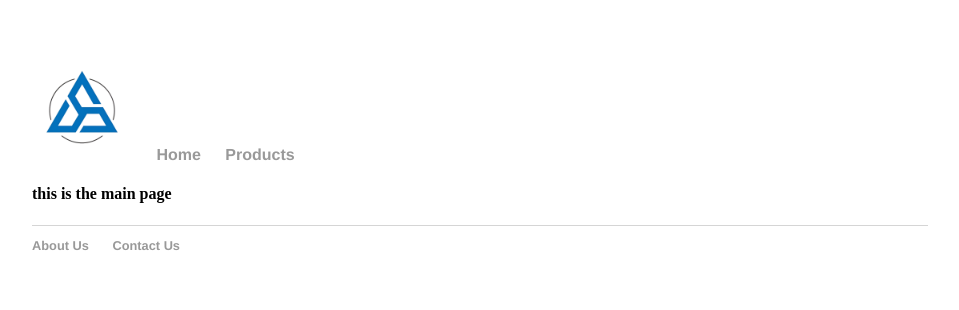
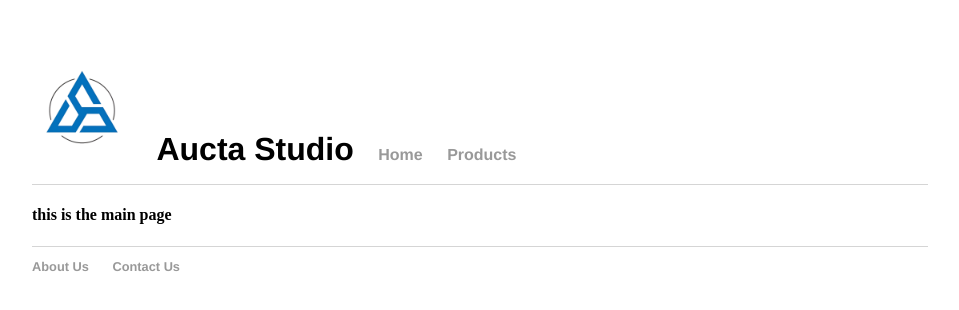
Before and after one commit to faithm2020/Aucta-Studio.github.io, a Jekyll site: the page built from index.html, in a window 1280 px wide. Shown: the top 310 px of the page, without its empty margins (160-1119 px from the left). Built offline with Jekyll 4.4.1, drawn with Linux system fonts in a browser that asks for light colours.

Commit message:
lil adjustment

```diff
--- a/_layouts/default.html
+++ b/_layouts/default.html
@@ -8,6 +8,7 @@
         <nav>
             <ul>
                 <li><img src="../images/aucta.png" width="100" height="100"></li>
+                <li id="name">Aucta Studio</li>
                 <li><a href="/">Home</a></li>
                 <li><a>Products</a></li>
             </ul>
@@ -24,6 +25,6 @@
           <li><a> About Us </a></li>
           <li><a> Contact Us </a></li>
         </ul>
-      </footer>
+    </footer>
 
 </html>
--- a/css/main.css
+++ b/css/main.css
@@ -17,6 +17,10 @@ p {
 footer {
     border-top: 1px solid #d5d5d5;
     font-size: .8em;
+}
+
+nav{
+    border-bottom: 1px solid #d5d5d5;
 }
 
 nav ul,
@@ -50,3 +54,9 @@ ul.posts {
 ul.posts li {
     list-style: none;
 }
+
+#name{
+    font-family: 'Helvetica', 'Arial', 'Sans-Serif';
+    font-weight: bold;
+    font-size: 2em;
+}
```
